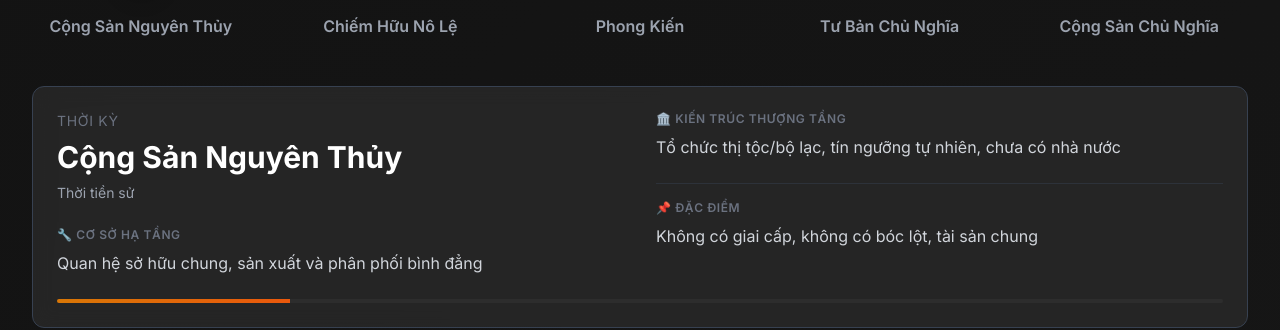
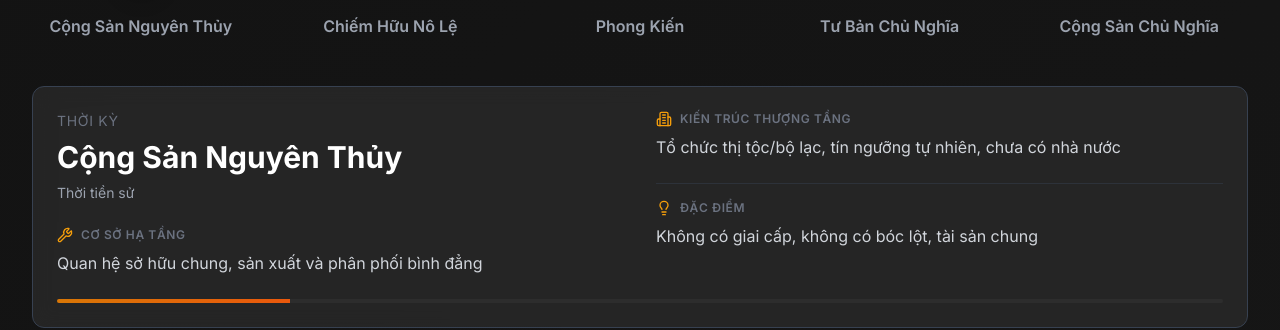
Before and after one commit to vominhluan17/MLN111-Duy-Vat-Lich-Su, a React (Vite) app: page / in a window 1280 px wide. Shown: the part 2964-3294 px from the top of the page. Built offline with nearby package versions, Linux system fonts and the light colour scheme; no server answers.

Commit message:
fix icon timeline

```diff
--- a/src/sections/TimelineSection.jsx
+++ b/src/sections/TimelineSection.jsx
@@ -3,7 +3,7 @@ import { useState } from 'react';
 import { Section, SectionHeader, Container } from '../components/Layout';
 import { Card } from '../components/Button';
 import { timelineData } from '../data/content';
-import { Flame, Swords, Castle, Factory, Rocket } from 'lucide-react';
+import { Flame, Swords, Castle, Factory, Rocket, Wrench, Building2, Lightbulb } from 'lucide-react';
 
 // Icon mapping
 const iconMap = {
@@ -97,9 +97,10 @@ export const TimelineSection = () => {
                   </div>
 
                   <div>
-                    <p className='text-xs text-gray-500 uppercase tracking-wider font-semibold'>
-                      🔧 Cơ Sở Hạ Tầng
-                    </p>
+                    <div className='flex items-center gap-2 text-xs text-gray-500 uppercase tracking-wider font-semibold'>
+                      <Wrench size={16} className='text-amber-500' />
+                      <span>Cơ Sở Hạ Tầng</span>
+                    </div>
                     <p className='text-gray-300 mt-2'>
                       {timelineData[activeTimeline].infrastructure}
                     </p>
@@ -109,18 +110,20 @@ export const TimelineSection = () => {
                 {/* Right side */}
                 <div className='space-y-6'>
                   <div>
-                    <p className='text-xs text-gray-500 uppercase tracking-wider font-semibold'>
-                      🏛️ Kiến Trúc Thượng Tầng
-                    </p>
+                    <div className='flex items-center gap-2 text-xs text-gray-500 uppercase tracking-wider font-semibold'>
+                      <Building2 size={16} className='text-amber-500' />
+                      <span>Kiến Trúc Thượng Tầng</span>
+                    </div>
                     <p className='text-gray-300 mt-2'>
                       {timelineData[activeTimeline].superstructure}
                     </p>
                   </div>
 
                   <div className='pt-4 border-t border-gray-700/50'>
-                    <p className='text-xs text-gray-500 uppercase tracking-wider font-semibold'>
-                      📌 Đặc Điểm
-                    </p>
+                    <div className='flex items-center gap-2 text-xs text-gray-500 uppercase tracking-wider font-semibold'>
+                      <Lightbulb size={16} className='text-amber-500' />
+                      <span>Đặc Điểm</span>
+                    </div>
                     <p className='text-gray-300 mt-2'>
                       {timelineData[activeTimeline].characteristics}
                     </p>
```
